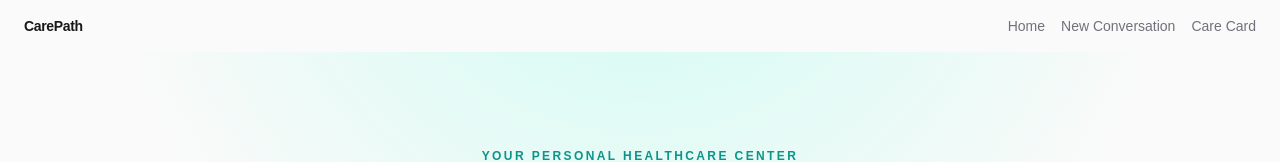
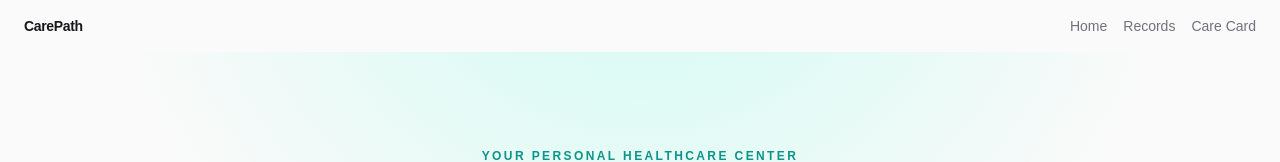
Before and after one commit to TarunYadgirkar/carepath, a Next.js app: page / in a window 1280 px wide. Shown: the top 162 px of the page. Built offline with nearby package versions, Linux system fonts and the light colour scheme.

Commit message:
chore: update header nav for new mode hub

```diff
--- a/src/components/SiteHeader.tsx
+++ b/src/components/SiteHeader.tsx
@@ -10,8 +10,8 @@ export function SiteHeader() {
         <Link href="/" className="transition-colors hover:text-[var(--accent)]">
           Home
         </Link>
-        <Link href="/intake" className="transition-colors hover:text-[var(--accent)]">
-          New Conversation
+        <Link href="/records" className="transition-colors hover:text-[var(--accent)]">
+          Records
         </Link>
         <Link href="/card" className="transition-colors hover:text-[var(--accent)]">
           Care Card
```
